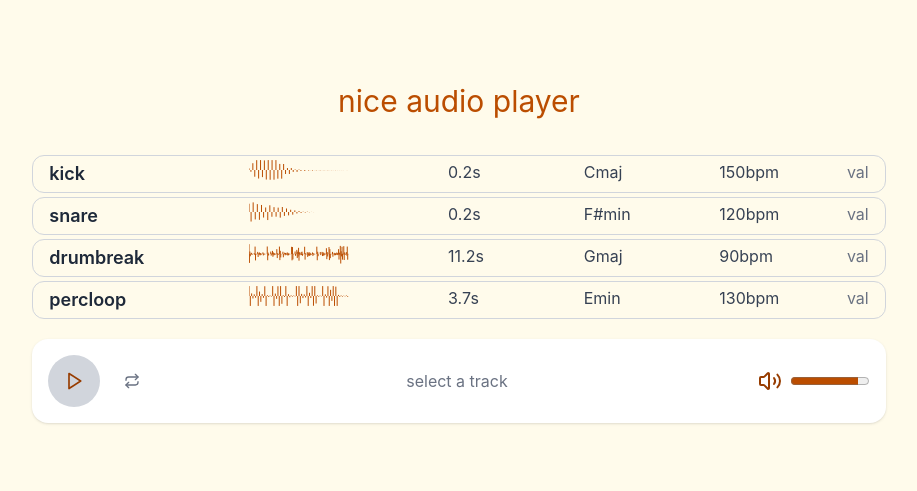
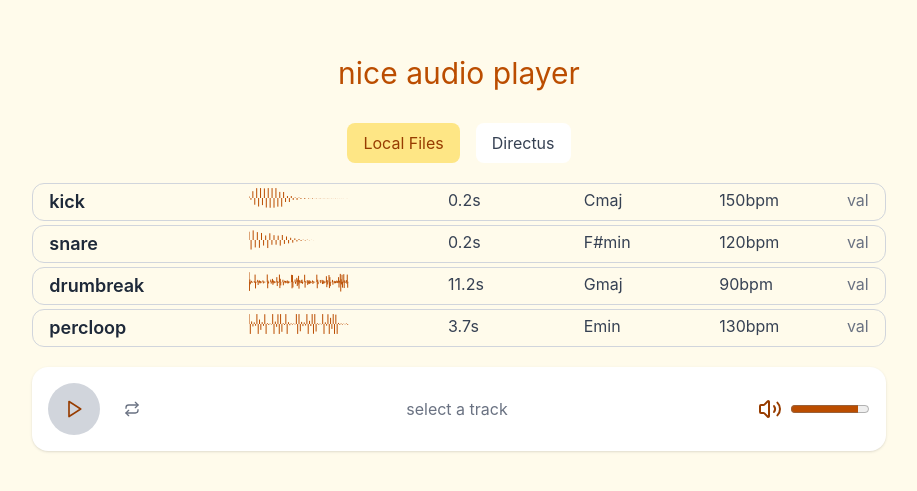
Before and after one commit to valentin-orrit/react-nice-audio-player, a React (Vite) app: page / in a window 1280 px wide. Shown: the part 163-654 px from the top of the page, without its empty margins (181-1098 px from the left). Built offline with nearby package versions, Linux system fonts and the light colour scheme.

Commit message:
directus file integration

```diff
--- a/package.json
+++ b/package.json
@@ -11,6 +11,7 @@
   },
   "dependencies": {
     "@tailwindcss/vite": "^4.0.4",
+    "axios": "^1.9.0",
     "lucide-react": "^0.475.0",
     "react": "^19.0.0",
     "react-dom": "^19.0.0",
--- a/src/App.tsx
+++ b/src/App.tsx
@@ -1,7 +1,8 @@
 import { useState, useEffect } from 'react'
-import { Play } from 'lucide-react'
+import { Play, Loader2 } from 'lucide-react'
 import AudioPlayer from './components/AudioPlayer'
-import { tracks, trackData } from './data/tracks'
+import { tracks as localTracks, trackData } from './data/tracks'
+import { directusService } from './services/directus'
 import Waveform from './components/Waveform'
 
 function App() {
@@ -13,8 +14,48 @@ function App() {
   )
   const [isPlaying, setIsPlaying] = useState(false)
   const [isLooping, setIsLooping] = useState(false)
+  const [tracks, setTracks] = useState<trackData[]>(localTracks)
+  const [loading, setLoading] = useState(false)
+  const [error, setError] = useState<string | null>(null)
+  const [useDirectus, setUseDirectus] = useState(false)
 
   const currentTrack = tracks.find((track) => track.id === currentTrackId)
+
+  // Load tracks from Directus
+  const loadDirectusTracks = async () => {
+    setLoading(true)
+    setError(null)
+    try {
+      const directusTracks = await directusService.getTracks()
+      const convertedTracks: trackData[] = directusTracks.map((track) => ({
+        id: track.id,
+        title: track.title,
+        author: track.author || 'Unknown',
+        bpm: track.bpm || 'Unknown',
+        key: track.key || 'Unknown',
+        length: track.length || 0,
+        src: track.audio_file
+          ? directusService.getFileUrl(track.audio_file.id)
+          : '',
+        loop: track.loop || false,
+        waveform: { data: track.waveform_data || [] },
+      }))
+      setTracks(convertedTracks)
+      setUseDirectus(true)
+    } catch (err) {
+      setError('Failed to load tracks from Directus')
+      console.error('Error loading Directus tracks:', err)
+    } finally {
+      setLoading(false)
+    }
+  }
+
+  // Switch back to local tracks
+  const useLocalTracks = () => {
+    setTracks(localTracks)
+    setUseDirectus(false)
+    setError(null)
+  }
 
   // Reset loop state
   useEffect(() => {
@@ -38,6 +79,46 @@ function App() {
   return (
     <div className="w-screen h-screen flex flex-col justify-center items-center bg-amber-50">
       <h1 className="text-3xl text-amber-700 my-8">nice audio player</h1>
+
+      {/* Source toggle buttons */}
+      <div className="flex gap-4 mb-4">
+        <button
+          onClick={useLocalTracks}
+          className={`px-4 py-2 rounded-lg ${
+            !useDirectus
+              ? 'bg-amber-200 text-amber-800'
+              : 'bg-white text-gray-700'
+          } hover:bg-amber-100`}
+        >
+          Local Files
+        </button>
+        <button
+          onClick={loadDirectusTracks}
+          disabled={loading}
+          className={`px-4 py-2 rounded-lg ${
+            useDirectus
+              ? 'bg-amber-200 text-amber-800'
+              : 'bg-white text-gray-700'
+          } hover:bg-amber-100 disabled:opacity-50`}
+        >
+          {loading ? (
+            <>
+              <Loader2 className="inline-block w-4 h-4 mr-2 animate-spin" />
+              Loading...
+            </>
+          ) : (
+            'Directus'
+          )}
+        </button>
+      </div>
+
+      {/* Error message */}
+      {error && (
+        <div className="bg-red-100 border border-red-400 text-red-700 px-4 py-3 rounded mb-4">
+          {error}
+        </div>
+      )}
+
       <div className="w-2/3 mb-4">
         {tracks.map((track) => (
           <button
@@ -55,8 +136,12 @@ function App() {
             <Waveform data={track.waveform.data} />
             <div className="col-span-2 grid grid-flow-col grid-cols-3 gap-x-2">
               <div className="text-gray-700 text-start">{`${track.length}s`}</div>
-              <div className="text-gray-700 text-start">{track.key}</div>
-              <div className="text-gray-700 text-start">{track.bpm}</div>
+              <div className="text-gray-700 text-start">
+                {track.key || 'N/A'}
+              </div>
+              <div className="text-gray-700 text-start">
+                {track.bpm || 'N/A'}
+              </div>
             </div>
             <div className="text-gray-500 text-end">
               {hoveredTrackId === track.id || currentTrackId === track.id ? (
--- a/src/data/tracks.ts
+++ b/src/data/tracks.ts
@@ -6,9 +6,9 @@ import percloop from './perc_loop 6 128bpm [2024-11-30 140924].wav'
 export interface trackData {
   id: number
   title: string
-  author: string
-  bpm: string
-  key: string
+  author?: string
+  bpm?: string
+  key?: string
   length: number
   src: string
   loop: boolean
--- /dev/null
+++ b/src/services/directus.ts
@@ -0,0 +1,64 @@
+import axios from 'axios'
+
+const DIRECTUS_BASE_URL = 'http://localhost:8055'
+
+const directusApi = axios.create({
+  baseURL: DIRECTUS_BASE_URL,
+  headers: {
+    'Content-Type': 'application/json',
+  },
+})
+
+export interface DirectusFile {
+  id: string
+  filename_download: string
+  title?: string
+  type: string
+  filesize: number
+}
+
+export interface DirectusTrack {
+  id: number
+  title: string
+  author?: string
+  bpm?: string
+  key?: string
+  length?: number
+  loop?: boolean
+  audio_file?: DirectusFile
+  waveform_data?: number[]
+}
+
+export interface DirectusTracksResponse {
+  data: DirectusTrack[]
+}
+
+export const directusService = {
+  async getTracks(): Promise<DirectusTrack[]> {
+    try {
+      const response = await directusApi.get<DirectusTracksResponse>(
+        '/items/tracks?fields=*,audio_file.*'
+      )
+      return response.data.data
+    } catch (error) {
+      console.error('Error fetching tracks from Directus:', error)
+      throw error
+    }
+  },
+
+  getFileUrl(fileId: string): string {
+    return `${DIRECTUS_BASE_URL}/assets/${fileId}`
+  },
+
+  async getFile(fileId: string): Promise<DirectusFile> {
+    try {
+      const response = await directusApi.get<{ data: DirectusFile }>(
+        `/files/${fileId}`
+      )
+      return response.data.data
+    } catch (error) {
+      console.error('Error fetching file from Directus:', error)
+      throw error
+    }
+  },
+}
--- a/src/utils/audioController.ts
+++ b/src/utils/audioController.ts
@@ -15,10 +15,23 @@ export class AudioController {
   }
 
   async loadTrack(url: string) {
-    const response = await fetch(url)
-    const arrayBuffer = await response.arrayBuffer()
-    this.currentBuffer = await this.audioContext.decodeAudioData(arrayBuffer)
-    this.currentOffset = 0
+    try {
+      const response = await fetch(url, {
+        mode: 'cors',
+        credentials: 'omit',
+      })
+
+      if (!response.ok) {
+        throw new Error(`HTTP error! status: ${response.status}`)
+      }
+
+      const arrayBuffer = await response.arrayBuffer()
+      this.currentBuffer = await this.audioContext.decodeAudioData(arrayBuffer)
+      this.currentOffset = 0
+    } catch (error) {
+      console.error('Error loading audio track:', error)
+      throw error
+    }
   }
 
   play() {
```
Also changed, not shown: 1 other file (tests, documents, lock files or other folders).
